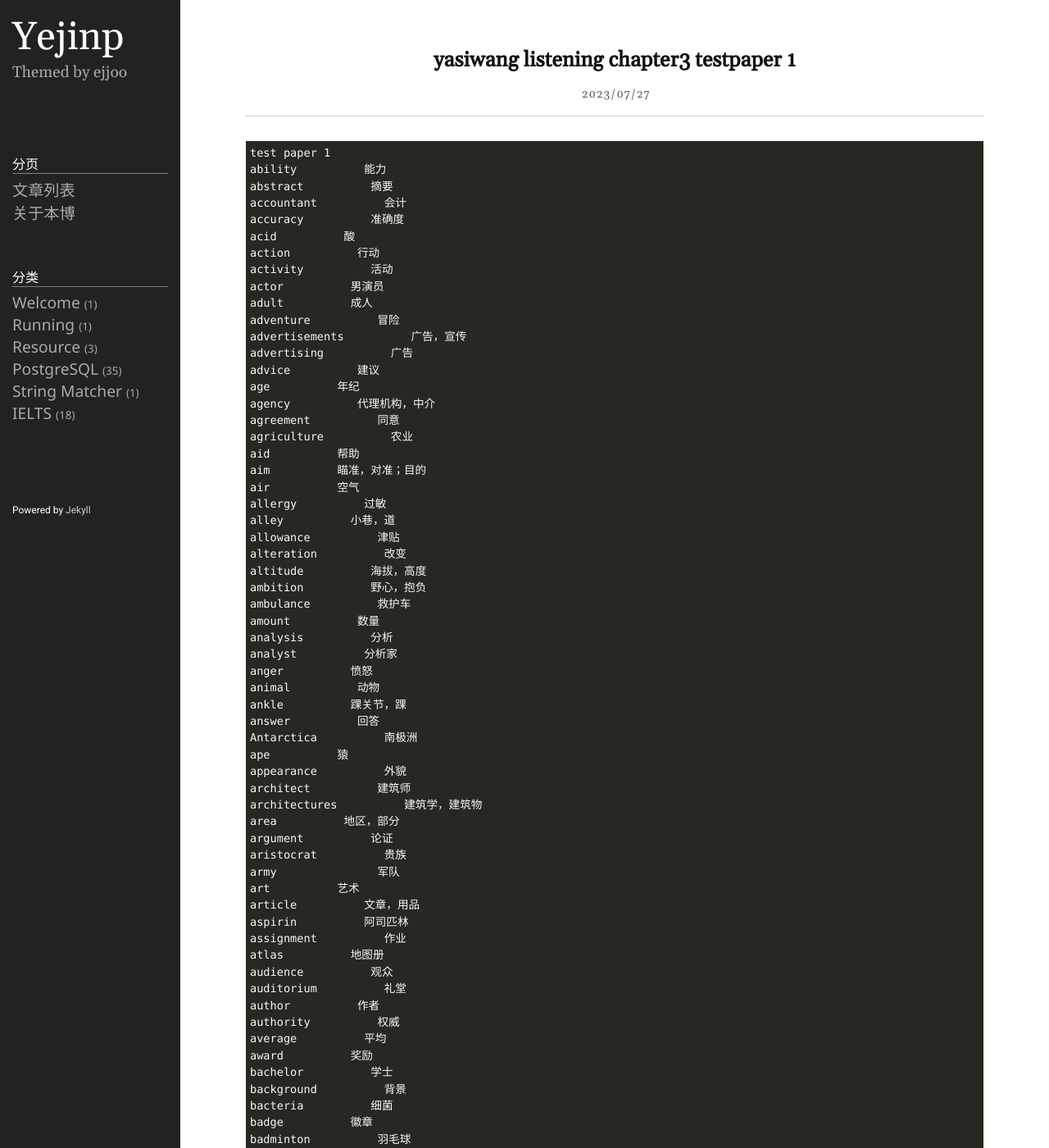
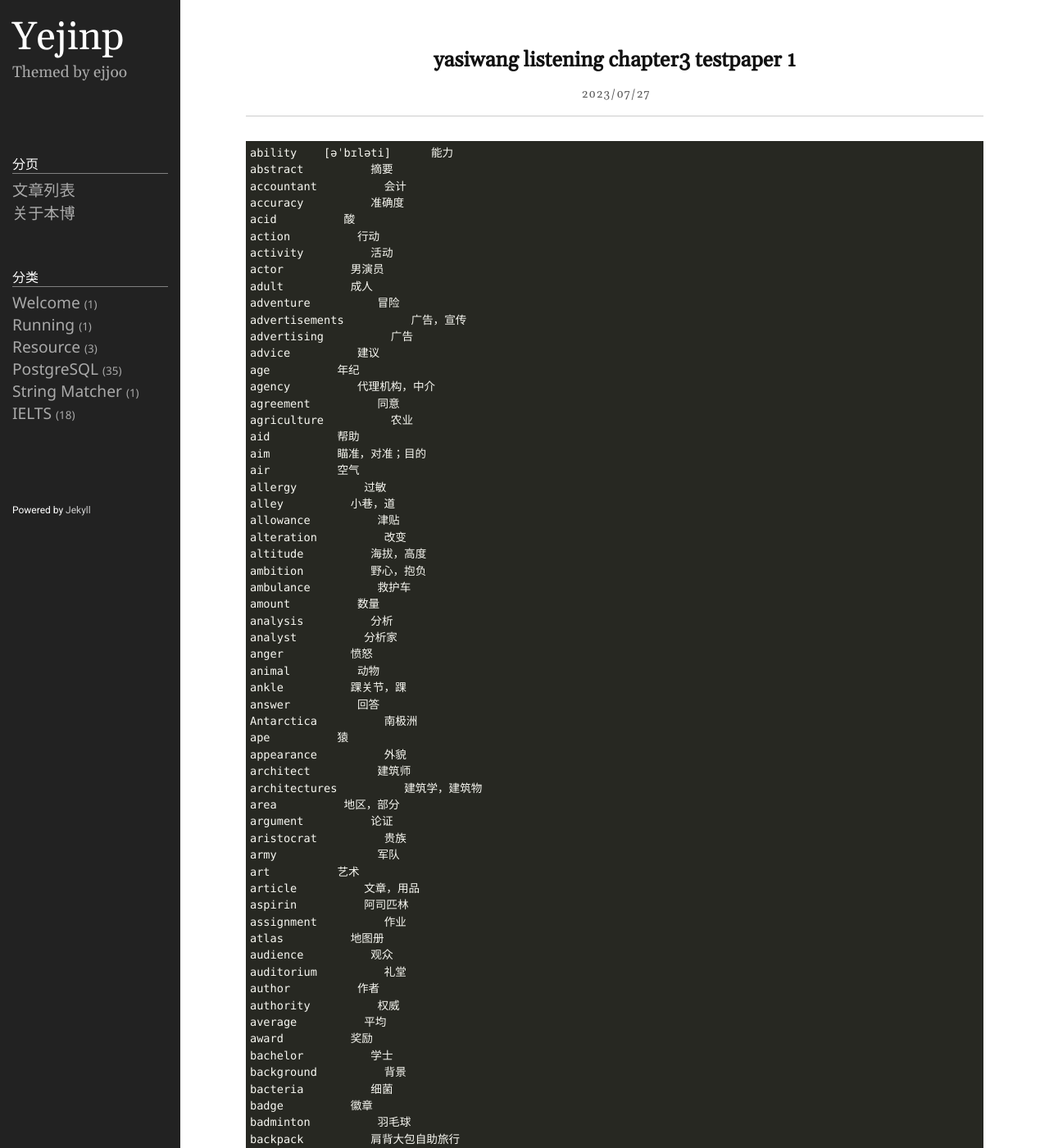
Before and after one commit to yejinp/yejinp.github.io, a Jekyll site: the page built from _posts/2023-07-28-yasiwang-listening-chapter3-testpaper1.markdown, in a window 1280 px wide and 1400 px high. Shown: the whole window at 82% size. Built offline with Jekyll 4.4.1, drawn with Linux system fonts in a browser that asks for light colours; some of the changed text lies outside the part shown.

Commit message:
add pronunciations

````diff
--- a/_posts/2023-07-28-yasiwang-listening-chapter3-testpaper1.markdown
+++ b/_posts/2023-07-28-yasiwang-listening-chapter3-testpaper1.markdown
@@ -6,8 +6,7 @@ category: IELTS
 ---
 
 ```
-test paper 1
-ability          能力
+ability    [əˈbɪləti]      能力
 abstract          摘要
 accountant          会计
 accuracy          准确度
````
